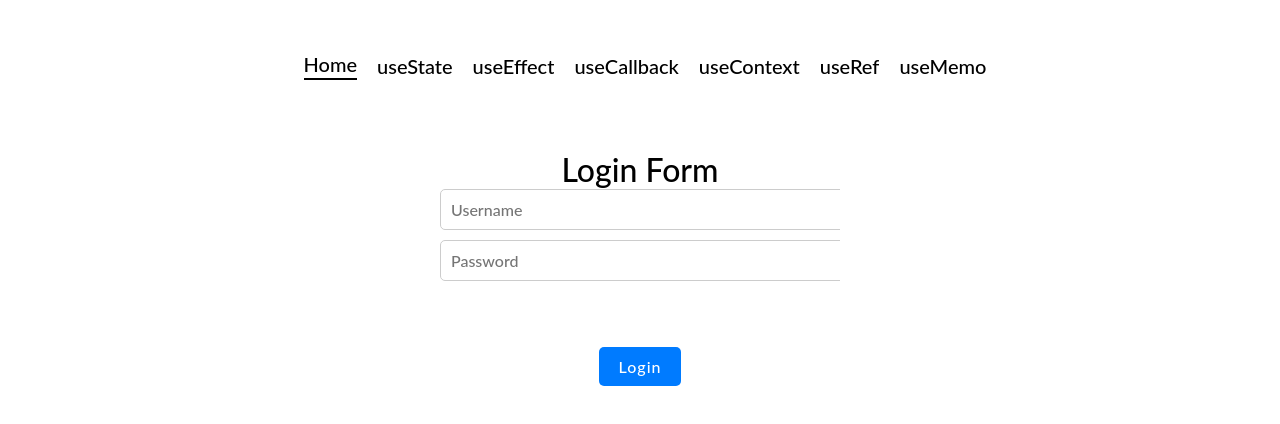
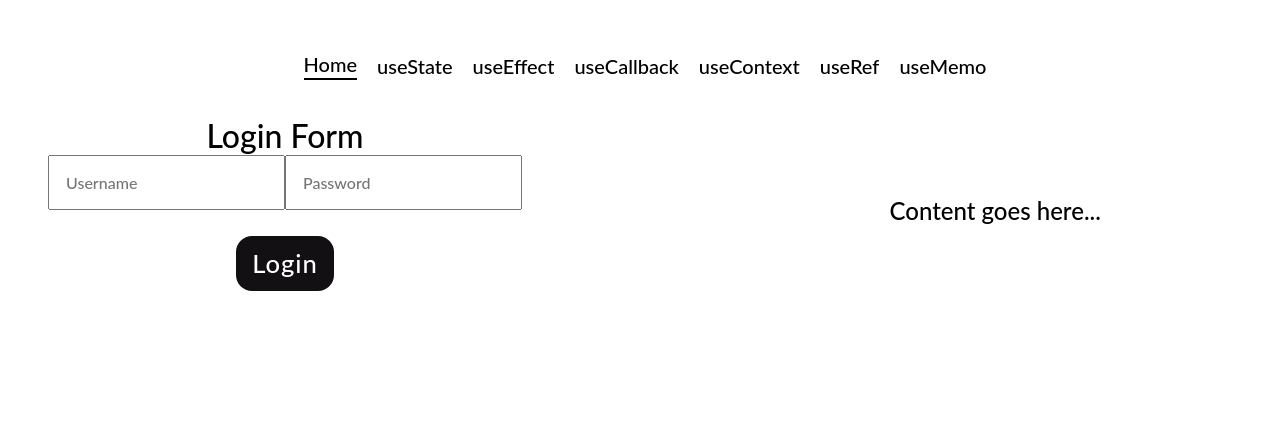
Before and after one commit to manusrimanjari/Hooks-Project, a React (Vite) app in the folder hooksproject/: page /userefhook in a window 1280 px wide. Shown: the top 424 px of the page. Built offline with nearby package versions, Linux system fonts and the light colour scheme.

Commit message:
1/1 - 12: 20

```diff
--- a/hooksproject/src/Pages/usecallbackhook/callback_example.tsx
+++ b/hooksproject/src/Pages/usecallbackhook/callback_example.tsx
@@ -15,14 +15,20 @@ const UseCallbackDemo: React.FC = () =>{
 
     return (
         <>
-        <h1>useCallback Demo page</h1>
-        <p>Count: {count}</p>
+        <div className="container">
+            <div className="example-section">
+        <h2>Count: {count}</h2>
         <button onClick={handleClick}>Increment count</button>
         <br />
         <input type="text" value={text}
             onChange={(e) => setText(e.target.value)}
             placeholder="type..." />
-        <p>Text: {text}</p>
+        <h2>Text: {text}</h2>
+        </div>
+        <div className="content-section">
+            <p> UseCallback example it is a hook</p>
+        </div>
+        </div>
         </>
     );
 };
--- a/hooksproject/src/Pages/usecontexthook/ComponentA.tsx
+++ b/hooksproject/src/Pages/usecontexthook/ComponentA.tsx
@@ -10,12 +10,17 @@ const ComponentA: React.FC = () =>{
     const [user] = useState('manu');
     return (
         <>
+        <div className="container">
         <div className="box">
             <h1>Component A</h1>
             <h2> {`Hello ${user}`}</h2>
             <UserContext.Provider value={user}>
                 <ComponentB />
             </UserContext.Provider>
+        </div>
+        <div className="content-section">
+            <p>usecontext hook to avoid prop drilling</p>
+        </div>
         </div>
         </>
     );
--- a/hooksproject/src/Pages/useeffecthook/effect_example.scss
+++ b/hooksproject/src/Pages/useeffecthook/effect_example.scss
@@ -0,0 +1,9 @@
+.joke{
+    justify-content: center;
+    flex: 1;
+
+ p{
+    font-size: 1.5rem;
+    margin-top: 30px;
+ }
+}
--- a/hooksproject/src/Pages/useeffecthook/effect_example.tsx
+++ b/hooksproject/src/Pages/useeffecthook/effect_example.tsx
@@ -23,10 +23,16 @@ console.log("component mounted")
 
     return (
         <>
-        <h1>useeffect Demo page</h1>
-        <div className="joke">
-            <p><strong> Setup: </strong>{joke.setup}</p>
-            <p><strong>Punchline: </strong>{joke.punchline}</p>
+        <div className="container">
+            <div className="example-section">
+                <div className="joke">
+                    <p><strong> Setup: </strong>{joke.setup}</p>
+                    <p><strong>Punchline: </strong>{joke.punchline}</p>
+                </div>
+            </div>
+            <div className="content-section">
+                <p>useEffect is a hook that allows you to perform side effects in your components.</p>
+            </div>
         </div>
         </>
     );
--- a/hooksproject/src/Pages/usememohook/usememo_example.tsx
+++ b/hooksproject/src/Pages/usememohook/usememo_example.tsx
@@ -13,12 +13,18 @@ const UseMemoDemo: React.FC = () =>{
 
     return (
         <>
-        <h1>usememo Demo page</h1>
+        <div className="container">
+            <div className="example-section">
         <h3>Sorting data: </h3>
         {sortedData.map((item, index) => (
             <p key={index}>{item}</p>
         ))}
         <button onClick={() => setSortOrder(sortOrder === 'asc' ? 'desc' : 'asc')}>Sort</button>
+        </div>
+        <div className="content-section">
+            <p>content here</p>
+        </div>
+        </div>
         </>
     );
 };
--- a/hooksproject/src/Pages/userefhook/ref_example.scss
+++ b/hooksproject/src/Pages/userefhook/ref_example.scss
@@ -0,0 +1,47 @@
+.login-container {
+    max-width: 400px;
+    margin: 50px auto;
+    text-align: center;
+
+    h1 {
+        margin-bottom: 20px;
+        font-size: 24px;
+    }
+
+    .input-container {
+        margin-bottom: 20px;
+        display: flex;
+        flex-direction: column;
+
+        .input-field {
+            width: 100%;
+            padding: 10px;
+            margin-bottom: 10px;
+            font-size: 16px;
+            border: 1px solid #ccc;
+            border-radius: 5px;
+            display: flex;
+            flex-direction: column;
+        }
+    }
+
+    .error-message {
+        color: red;
+        margin-bottom: 20px;
+        font-size: 14px;
+    }
+
+    .login-button {
+        padding: 10px 20px;
+        font-size: 16px;
+        background-color: #007bff;
+        color: #fff;
+        border: none;
+        border-radius: 5px;
+        cursor: pointer;
+
+        &:hover {
+            background-color: #0056b3;
+        }
+    }
+}
--- a/hooksproject/src/Pages/userefhook/ref_example.tsx
+++ b/hooksproject/src/Pages/userefhook/ref_example.tsx
@@ -30,55 +30,35 @@ const UseRefDemo: React.FC = () =>{
     };
 
     return (
-        <div style={{ maxWidth: "400px", margin: "50px auto", textAlign: "center" }}>
+        <div className="container">
+            <div className="example-container">
+            <div className="login-container">
             <h1>Login Form</h1>
-            <div style={{ marginBottom: "20px" }}>
+            <div className="input-container">
                 <input
                     ref={usernameRef}
                     type="text"
                     placeholder="Username"
-                    style={{
-                        width: "100%",
-                        padding: "10px",
-                        marginBottom: "10px",
-                        fontSize: "16px",
-                        border: "1px solid #ccc",
-                        borderRadius: "5px",
-                    }}
+                    className="input-field"
                 />
                 <input
                     ref={passwordRef}
                     type="password"
                     placeholder="Password"
-                    style={{
-                        width: "100%",
-                        padding: "10px",
-                        fontSize: "16px",
-                        border: "1px solid #ccc",
-                        borderRadius: "5px",
-                    }}
+                    className="input-field"
                 />
             </div>
-            <p
-                ref={errorMessageRef}
-                style={{ color: "red", marginBottom: "20px", fontSize: "14px" }}
-            ></p>
-            <button
-                onClick={handleLogin}
-                style={{
-                    padding: "10px 20px",
-                    fontSize: "16px",
-                    backgroundColor: "#007BFF",
-                    color: "#fff",
-                    border: "none",
-                    borderRadius: "5px",
-                    cursor: "pointer",
-                }}
-            >
+            <p ref={errorMessageRef} className="error-message"></p>
+            <button onClick={handleLogin} className="login-button">
                 Login
             </button>
         </div>
-    );
+    </div>
+        <div className="content-section">
+            <p>Content goes here...</p>
+        </div>
+    </div>
+);
 };
 
 export default UseRefDemo;
--- a/hooksproject/src/Pages/usestatehook/state_example.scss
+++ b/hooksproject/src/Pages/usestatehook/state_example.scss
@@ -1,3 +1,4 @@
+
 .cards{
     display: flex;
     flex-direction: column;
--- a/hooksproject/src/Pages/usestatehook/state_example.tsx
+++ b/hooksproject/src/Pages/usestatehook/state_example.tsx
@@ -28,9 +28,10 @@ const UseStateDemo: React.FC = () =>{
 
     return (
         <>
-        <h1>useState Demo page</h1>
+        <div className="container">
+            <div className="example-section">
         <div className="cards">
-            <h2>Items: {countOfProduct}</h2>
+            <h3> Total Items: {countOfProduct}</h3>
             {products.map((product) =>{
                 return <div className="card" key = {product.id}>
                     <p>{product.name}, Rs. {product.price}</p>
@@ -40,7 +41,11 @@ const UseStateDemo: React.FC = () =>{
             <button onClick={handleDeleteAll}>Delete All</button>
             <button onClick={handleReset}>Reset</button>
         </div>
-
+        </div>
+        <div className="content-section">
+            <p>Here is a simple example of how to use the useState hook in React.</p>
+        </div>
+        </div>
         </>
     );
 };
--- a/hooksproject/src/index.css
+++ b/hooksproject/src/index.css
@@ -24,23 +24,6 @@ button:hover {
   background-color: rgb(80, 80, 80);
 }
 
-.btn-sm {
-  margin: 1rem 1rem;
-  padding: 0.8rem 1rem;
-  font-size: 1rem;
-  font-weight: 500;
-  letter-spacing: 1px;
-  border: none;
-  background-color: rgb(19, 16, 19);
-  color: white;
-  border-radius: 1rem;
-  transition: all 0.3s;
-}
-
-.btn-sm:hover {
-  cursor: pointer;
-  background-color: rgb(80, 80, 80);
-}
 
 .btn-submit {
   font-size: 1rem;
@@ -50,24 +33,6 @@ button:hover {
 .btn-submit:hover {
   color: black;
   background-color: rgb(116, 190, 4);
-}
-
-.btn-danger-sm {
-  margin: 1rem 1rem;
-  padding: 0.8rem 1rem;
-  font-size: 1rem;
-  font-weight: 500;
-  letter-spacing: 1px;
-  border: none;
-  background-color: rgb(220, 7, 57);
-  color: white;
-  border-radius: 1rem;
-  transition: all 0.3s;
-}
-
-.btn-danger-sm:hover {
-  cursor: pointer;
-  background-color: rgb(168, 5, 5);
 }
 
 input {
@@ -87,3 +52,22 @@ input {
   cursor: pointer;
   background-color: rgb(103, 15, 15);
 }
+
+.container{
+  display: flex;
+  justify-content: space-between;
+  padding: 1rem;
+  gap: 2rem;
+}
+
+.example-section{
+  flex: 1;
+  max-width: 60%;
+}
+.content-section{
+  flex: 1;
+  max-width: 40%;
+  font-size: 1.5rem;
+  justify-content: center;
+  margin-top: 80px
+}
```
